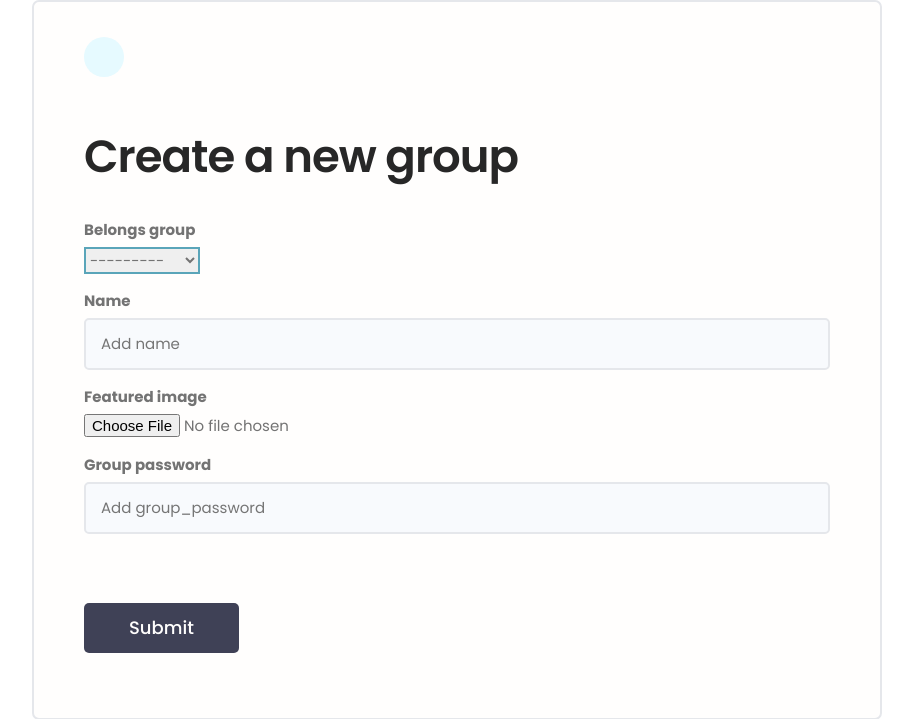
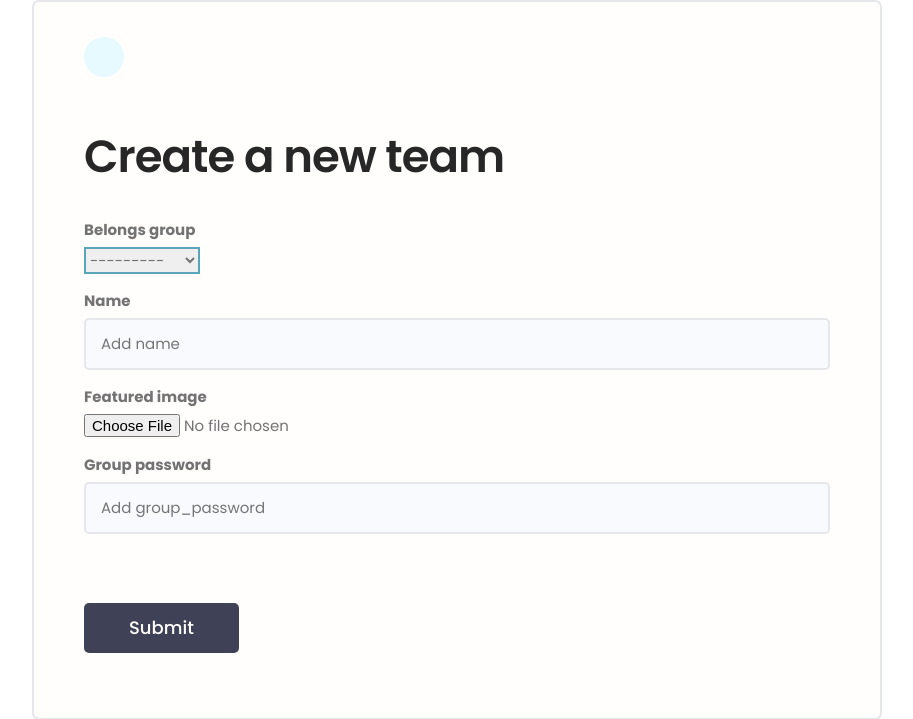
Before and after one commit to Grzegorz-Oledzki/fifa_draft_project, a Django app: page /create-team/ in a window 1280 px wide. Shown: the part 201-920 px from the top of the page, without its empty margins (183-1096 px from the left). Run offline with Django 4.2, Linux system fonts and the light colour scheme; a user stored in the database is signed in; data comes from the database, SQL or seed files in the repository; some libraries are stand-ins or nearby versions.

Commit message:
style: change in form

```diff
--- a/fifa_draft/templates/team-form.html
+++ b/fifa_draft/templates/team-form.html
@@ -13,7 +13,7 @@
             <div class="formWrapper">
                 <a class="backButton" href="#"><i class="im im-angle-left"></i></a>
                 <br>
-                <h2>Create a new group</h2>
+                <h2>Create a new team</h2>
                     <form class="form" method="POST" enctype="multipart/form-data">
                             {% csrf_token %}
                             {% for field in form %}
```
